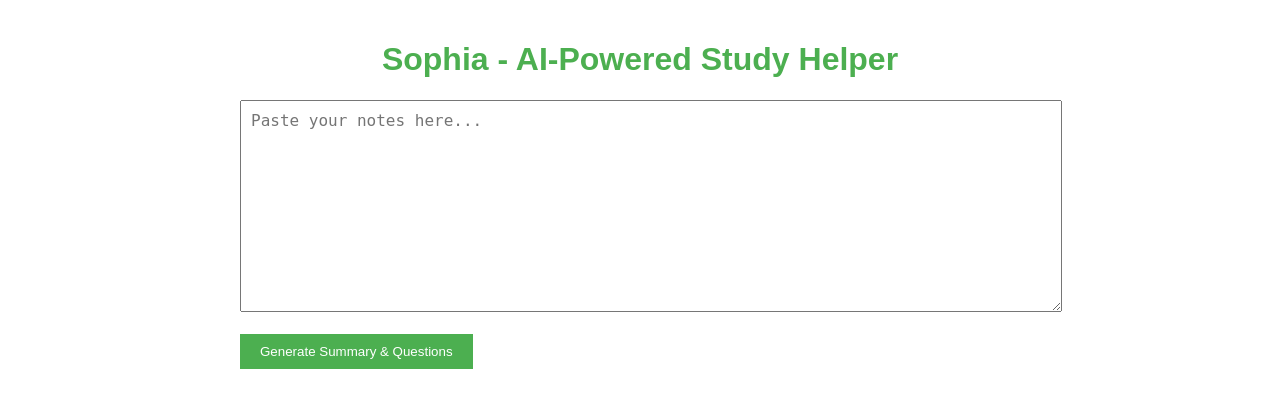
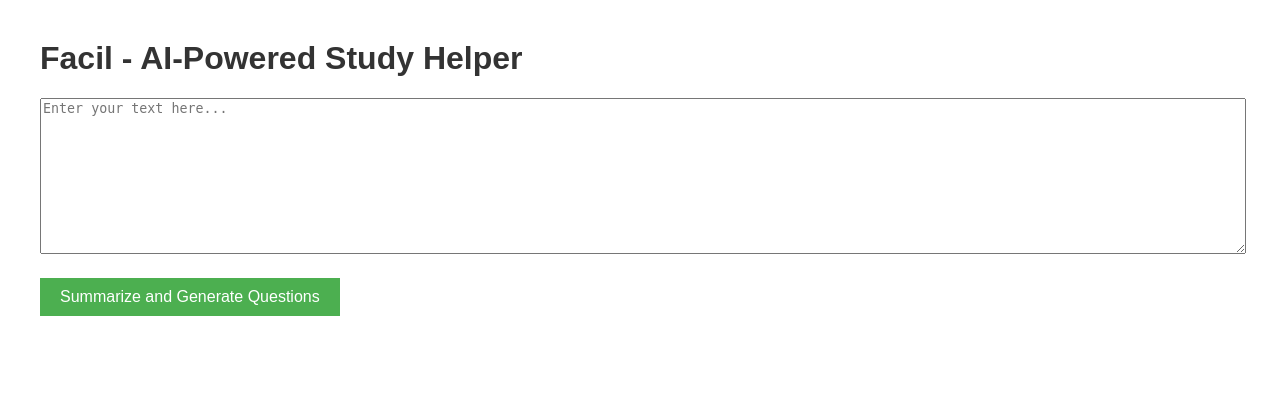
Before and after one commit to DDVHegde100/Facil, a Flask app: page / in a window 1280 px wide. Shown: the top 408 px of the page. Run offline with Flask 2, Linux system fonts and the light colour scheme.

Commit message:
updating the question and summary generation

```diff
--- a/app.py
+++ b/app.py
@@ -1,20 +1,24 @@
-from flask import Flask, request, render_template
-from summarizer import generate_summary
+from flask import Flask, request, render_template, jsonify
+from summarizer import summarize_text
 from question_generator import generate_questions
 
 app = Flask(__name__)
 
-@app.route("/", methods=["GET", "POST"])
+@app.route('/')
 def index():
-    summary = ""
-    questions = []
+    return render_template('index.html')
 
-    if request.method == "POST":
-        input_text = request.form["input_text"]
-        summary = generate_summary(input_text)
-        questions = generate_questions(input_text)
+@app.route('/summarize', methods=['POST'])
+def summarize():
+    content = request.json.get('content', '')
+    summary = summarize_text(content)
+    return jsonify({'summary': summary})
 
-    return render_template("index.html", summary=summary, questions=questions)
+@app.route('/generate_questions', methods=['POST'])
+def generate():
+    content = request.json.get('content', '')
+    questions = generate_questions(content)
+    return jsonify({'questions': questions})
 
 if __name__ == "__main__":
     app.run(debug=True)
--- a/static/styles.css
+++ b/static/styles.css
@@ -1,25 +1,23 @@
 body {
     font-family: Arial, sans-serif;
-    margin: 0 auto;
-    padding: 20px;
-    max-width: 800px;
+    margin: 40px;
 }
 
 h1 {
-    text-align: center;
-    color: #4CAF50;
+    color: #333;
 }
 
 textarea {
     width: 100%;
-    padding: 10px;
-    font-size: 16px;
+    height: 150px;
+    margin-bottom: 20px;
 }
 
 button {
+    padding: 10px 20px;
+    font-size: 16px;
     background-color: #4CAF50;
     color: white;
-    padding: 10px 20px;
     border: none;
     cursor: pointer;
 }
@@ -28,6 +26,16 @@
     background-color: #45a049;
 }
 
-h2 {
-    color: #4CAF50;
+.summary, .questions {
+    margin-top: 30px;
 }
+
+.summary p, .questions li {
+    font-size: 18px;
+    line-height: 1.6;
+}
+
+.highlight {
+    background-color: yellow;
+    font-weight: bold;
+}
--- a/templates/index.html
+++ b/templates/index.html
@@ -2,27 +2,124 @@
 <html lang="en">
 <head>
     <meta charset="UTF-8">
-    <meta name="viewport" content="width=device-width, initial-scale=1.0">
-    <title>Sophia - AI Study Helper</title>
-    <link rel="stylesheet" href="/static/styles.css">
+    <title>Facil - AI-Powered Study Helper</title>
+    <link rel="stylesheet" href="{{ url_for('static', filename='styles.css') }}">
+    <style>
+        /* Add custom styles for typing effect and loading animation */
+        body {
+            font-family: Arial, sans-serif;
+            margin: 40px;
+        }
+        h1 {
+            color: #333;
+        }
+        textarea {
+            width: 100%;
+            height: 150px;
+            margin-bottom: 20px;
+        }
+        button {
+            padding: 10px 20px;
+            font-size: 16px;
+            background-color: #4CAF50;
+            color: white;
+            border: none;
+            cursor: pointer;
+        }
+        button:hover {
+            background-color: #45a049;
+        }
+        .summary, .questions {
+            margin-top: 30px;
+        }
+        .summary p, .questions li {
+            font-size: 18px;
+            line-height: 1.6;
+        }
+        .highlight {
+            background-color: yellow;
+            font-weight: bold;
+        }
+        /* Spinner styles */
+        .spinner {
+            display: none;
+            margin: auto;
+            border: 6px solid #f3f3f3;
+            border-top: 6px solid #3498db;
+            border-radius: 50%;
+            width: 50px;
+            height: 50px;
+            animation: spin 2s linear infinite;
+        }
+        @keyframes spin {
+            0% { transform: rotate(0deg); }
+            100% { transform: rotate(360deg); }
+        }
+        /* Typing effect styles */
+        .typing {
+            font-size: 18px;
+            white-space: pre-wrap;
+            border-right: 0.1em solid;
+            overflow: hidden;
+        }
+    </style>
 </head>
 <body>
-    <h1>Sophia - AI-Powered Study Helper</h1>
-    <form method="POST">
-        <textarea name="input_text" rows="10" cols="50" placeholder="Paste your notes here..."></textarea><br><br>
-        <button type="submit">Generate Summary & Questions</button>
+    <h1>Facil - AI-Powered Study Helper</h1>
+    <form method="POST" id="inputForm">
+        <textarea name="input_text" placeholder="Enter your text here..." required></textarea><br>
+        <button type="submit">Summarize and Generate Questions</button>
     </form>
 
+    <!-- Loading Spinner -->
+    <div id="spinner" class="spinner"></div>
+
     {% if summary %}
-        <h2>Summary:</h2>
-        <p>{{ summary }}</p>
+        <!-- Summary with Typing Effect -->
+        <div class="summary">
+            <h2>Summary</h2>
+            <p id="typed-summary" class="typing"></p>
+        </div>
+    {% endif %}
+    {% if questions %}
+        <div class="questions">
+            <h2>Quiz Questions</h2>
+            <ul id="questions-list">
+                {% for question in questions %}
+                    <li>{{ question }}</li>
+                {% endfor %}
+            </ul>
+        </div>
+    {% endif %}
 
-        <h2>Quiz Questions:</h2>
-        <ul>
-        {% for question in questions %}
-            <li>{{ question }}</li>
-        {% endfor %}
-        </ul>
-    {% endif %}
+    <script>
+        document.getElementById('inputForm').addEventListener('submit', function() {
+            document.getElementById('spinner').style.display = 'block';
+        });
+
+        // Function to simulate typing effect
+        function typeText(element, text, delay = 50) {
+            let i = 0;
+            function typing() {
+                if (i < text.length) {
+                    element.innerHTML += text.charAt(i);
+                    i++;
+                    setTimeout(typing, delay);
+                } else {
+                    document.getElementById('spinner').style.display = 'none';
+                }
+            }
+            typing();
+        }
+
+        // Trigger typing effect after page loads with Flask data
+        window.onload = function() {
+            const summary = `{{ summary|safe }}`;
+            if (summary.trim().length > 0) {
+                const typedSummaryElement = document.getElementById('typed-summary');
+                typeText(typedSummaryElement, summary, 50);
+            }
+        };
+    </script>
 </body>
 </html>
```
Also changed, not shown: question_generator.py (+10 -2 lines), summarizer.py (+10 -5 lines).
